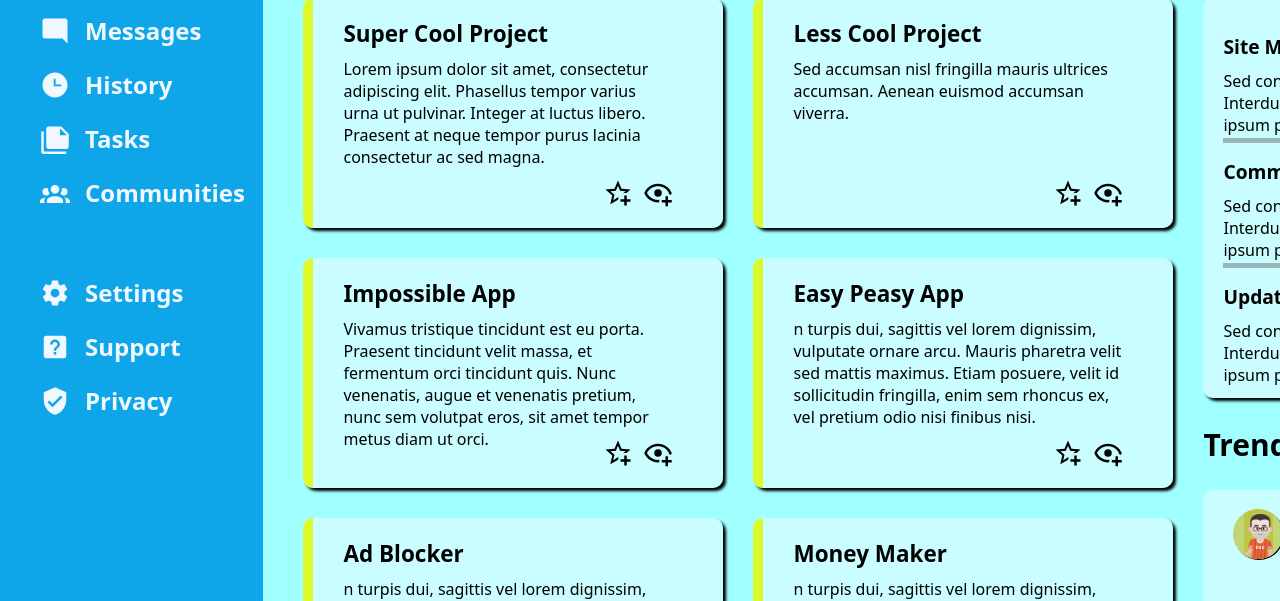
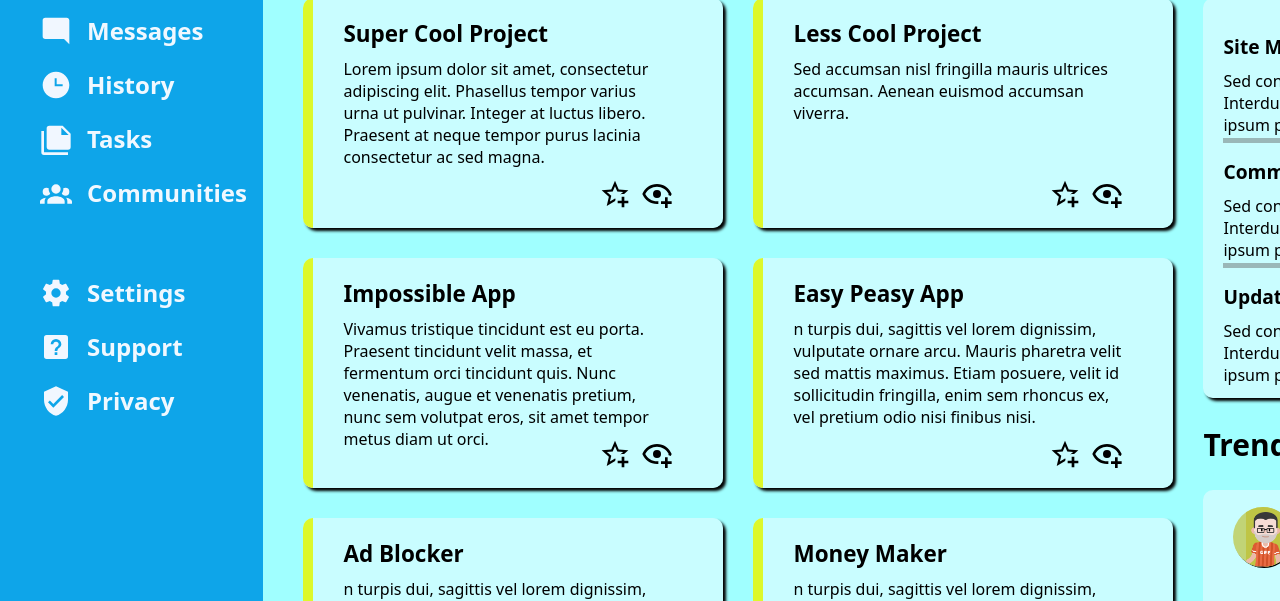
Before and after one commit to IhO17/admin-dashboard, a plain HTML site: page index.html in a window 1280 px wide. Shown: the part 274-875 px from the top of the page. Drawn offline with Linux system fonts and the light colour scheme.

Commit message:
fix icon size

```diff
--- a/styles.css
+++ b/styles.css
@@ -93,8 +93,8 @@ a, a:visited, a:hover, a:active {
 }
 
 .profilepic {
-    height: 50px;
-    width: 50px;
+    height: 60px;
+    width: 60px;
     border-radius: 50%;
     display: flex;
     justify-content: center;
@@ -104,7 +104,7 @@ a, a:visited, a:hover, a:active {
 }
 
 .pic {
-    height: 70px;
+    height: 85px;
     width: auto;
     padding-top: 5px;
     background-color: rgba(190, 190, 42, 0.644);
@@ -174,7 +174,7 @@ button:hover {
 
 .content {
     display: grid;
-    grid-template-columns: 9fr 6fr 0.2fr;
+    grid-template-columns: 9fr 5.2fr 0.8fr;
     grid-template-rows: 1fr 5fr 1fr 5fr;
     background-color: rgb(160, 255, 255);
     padding-left: 40px;
@@ -295,19 +295,19 @@ button:hover {
 .trending-item {
     display: grid;
     grid-template-columns: 30px 250px;
-    gap: 50px;
+    gap: 60px;
     justify-self: center;
     align-self: center;
     margin-left: 30px;
 }
 
 .trending-top {
-    font-size: 1.4rem;
+    font-size: 1.5rem;
     font-weight: 500;
 }
 
 .trending-bot {
-    font-size: 1.3rem;
+    font-size: 1.4rem;
     color: #0000008a;
 }
 
@@ -320,14 +320,14 @@ button:hover {
 }
 
 .icon {
-    width: 30px;
-    height: 30px;
+    width: 32px;
+    height: 32px;
     filter: invert(89%) sepia(59%) saturate(2628%) hue-rotate(179deg) brightness(111%) contrast(103%);
 }
 
 .icon-header {
-    width: 30px;
-    height: 30px;
+    width: 32px;
+    height: 32px;
 }
 
 .icon-header:hover {
```
